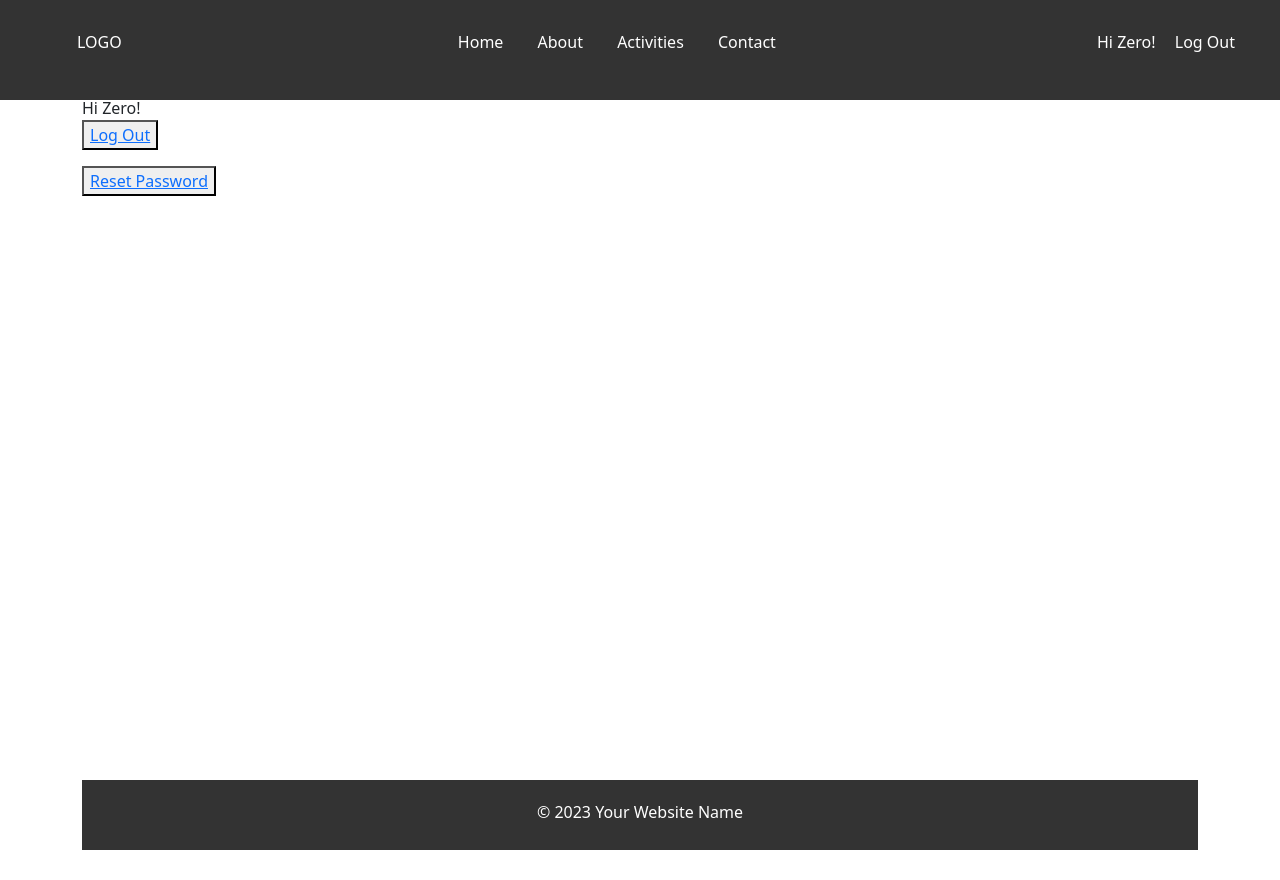
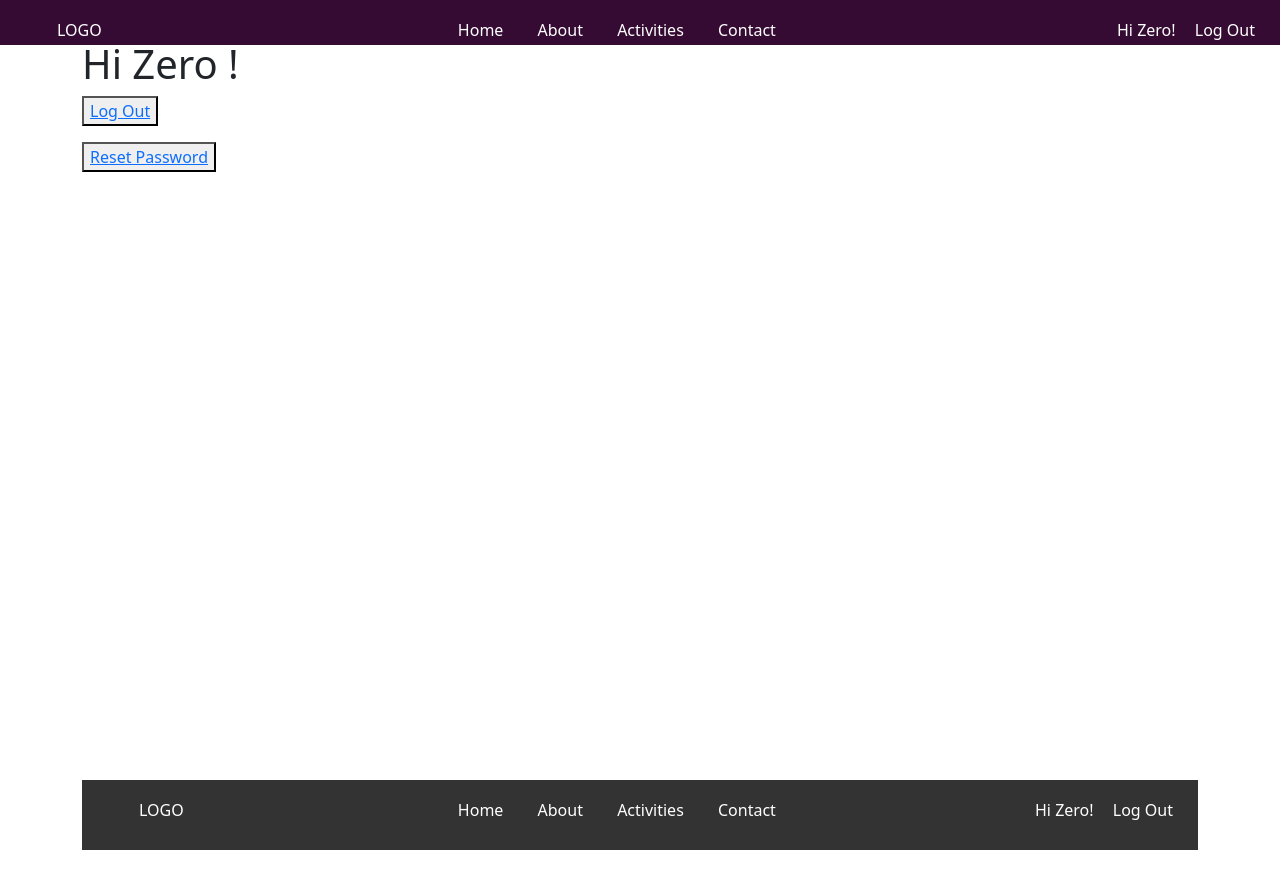
Before and after one commit to Aparna-Ajith/OrganizationWebsite, a Django app: page / in a window 1280 px wide. Run offline with Django 4.2, Linux system fonts and the light colour scheme; a user stored in the database is signed in.

Commit message:
updated header and footer

```diff
--- a/acts/templates/acts/acts_index.html
+++ b/acts/templates/acts/acts_index.html
@@ -22,4 +22,4 @@
     </div>
     {% endfor %}
 </div>
-{% endblock %}
+{% endblock page_content %}
--- a/pages/templates/pages/home.html
+++ b/pages/templates/pages/home.html
@@ -3,16 +3,18 @@
 {% extends "base.html" %}
 
 {% block page_content %}
-    <h1>Hello, World!</h1>
+
     {% if user.is_authenticated %}
-  Hi {{ user.username }}!
+      <h1>Hi {{ user.username }} !</h1>
       <p><button type="submit"><a href="{% url 'logout' %}">Log Out</a></button></p>
       <p><button><a href="{% url 'password_reset' %}">Reset Password</a></button></p>
     {% else %}
-  <p>You are not logged in</p>
+      <p><h1>You are not logged in!</h1></p>
       <p><button type="submit">
       <a href="{% url 'login' %}">Log In</a>
       </button>
       </p>
     {% endif %}
+
+
 {% endblock page_content %}
--- a/static/footer.css
+++ b/static/UI/footer.css
@@ -6,7 +6,6 @@ body {
   padding: 0;
 }
 footer {
-  background-image: url"{% static 'UI/footer.png' %}";
   margin-top: auto;
   min-width: 100%;
   width: initial;
--- /dev/null
+++ b/static/UI/header.css
@@ -0,0 +1,41 @@
+/* Reset margins and padding for the whole page */
+html, body {
+    margin: 0;
+    padding: 40px;
+  }
+
+  /* Header Styles */
+  header {
+    background-color: #350b33;
+    color: #fff;
+    padding: 20px 0px;
+    text-align: center;
+    max-height: 45px;
+    width: 100%;
+    position: fixed;
+    top: 0;
+    left: 0;
+    z-index: 999;
+  }
+
+  nav{
+    display: flex;
+    justify-content: space-between;
+    align-items: center;
+    max-height: 35px;
+    padding: 10px; /* Adjust the padding as needed */
+
+  }
+  nav ul {
+    list-style: none;
+  }
+
+  nav ul li {
+    display: inline;
+    margin: 0 15px;
+  }
+
+  nav a {
+    text-decoration: none;
+    color: #fff;
+  }
--- a/static/header.css
+++ /dev/null
@@ -1,40 +0,0 @@
-/* Reset margins and padding for the whole page */
-html, body {
-  margin: 0;
-  padding: 40px;
-}
-
-/* Header Styles */
-header {
-  background-color: #333;
-  color: #fff;
-  padding: 20px 20px 20px 20px;
-  text-align: center;
-  /*max-height: 45px;*/
-  width: 100%;
-  position: fixed;
-  top: 0;
-  left: 0;
-  z-index: 999;
-}
-
-nav{
-  display: flex;
-  justify-content: space-between;
-  align-items: center;
-  padding: 10px; /* Adjust the padding as needed */
-
-}
-nav ul {
-  list-style: none;
-}
-
-nav ul li {
-  display: inline;
-  margin: 0 15px;
-}
-
-nav a {
-  text-decoration: none;
-  color: #fff;
-}
--- a/templates/footer.html
+++ b/templates/footer.html
@@ -1,5 +1,27 @@
 {% load static %}
 <footer>
-    <link rel="stylesheet" href="{% static 'footer.css' %}">
-      <p>&copy; 2023 Your Website Name</p>
-  </footer>
+    <meta name="viewport" content="width=device-width, initial-scale=1.0">
+    <link rel="stylesheet" href="{% static 'UI/footer.css' %}">
+
+    <nav>
+            <ul class="left-aligned">
+             <li> LOGO</li>
+            </ul>
+             <ul class="center-aligned">
+             <li ><a href="/">Home</a></li>
+             <li ><a href="{% url 'about' %}">About</a></li>
+             <li ><a href="{% url 'acts_index' %}">Activities</a></li>
+             <li ><a href="{% url 'contact' %}">Contact</a></li>
+             </ul>
+             <ul>
+            {% if user.is_authenticated %}
+                 Hi {{ user.username }}!
+                 <li ><a href="{% url 'logout' %}">Log Out</a></li>
+            {% else %}
+                 <li><a href="{% url 'login' %}">Login</a></li>
+                 <li ><a href="{% url 'signup' %}">Register</a></li>
+            {% endif %}
+        </ul>
+
+    </nav>
+</footer>
--- a/templates/header.html
+++ b/templates/header.html
@@ -1,7 +1,7 @@
 {% load static %}
 <header>
     <meta name="viewport" content="width=device-width, initial-scale=1.0">
-    <link rel="stylesheet" href="{% static 'header.css' %}">
+    <link rel="stylesheet" href="{% static 'UI/header.css' %}">
 
     <nav>
             <ul class="left-aligned">
```
Also changed, not shown: db.sqlite3. Lines whose indentation alone changed are shown as unchanged.
